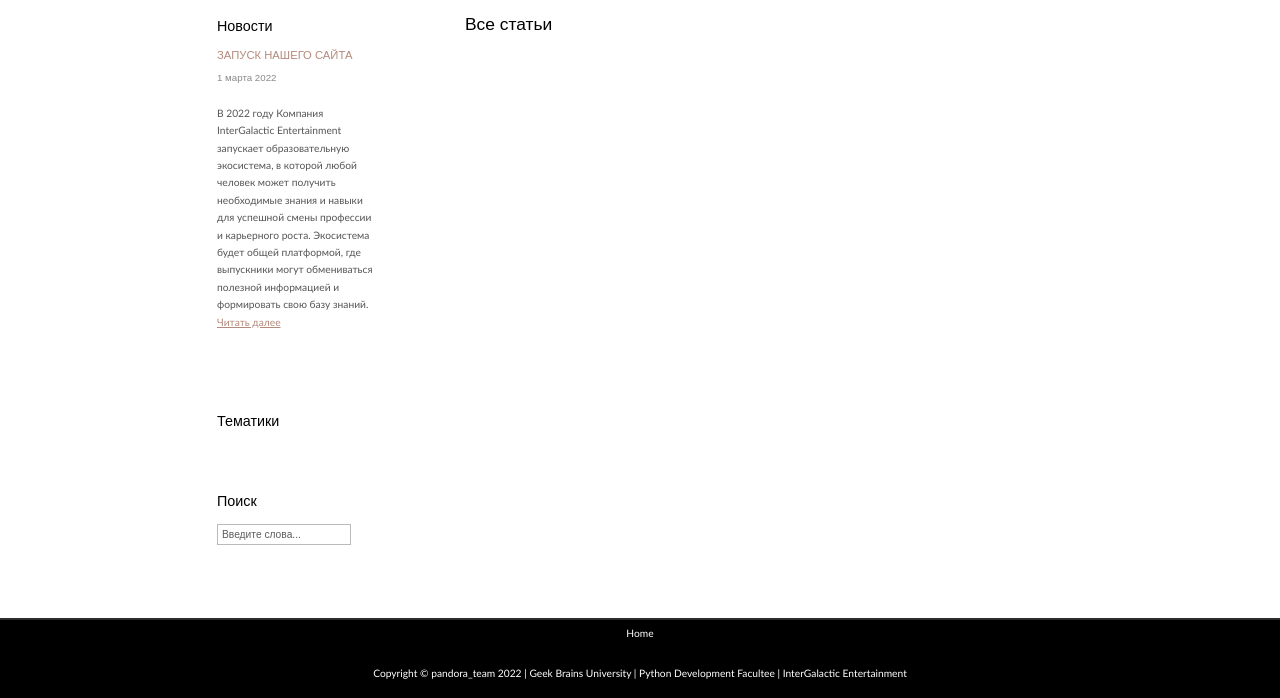
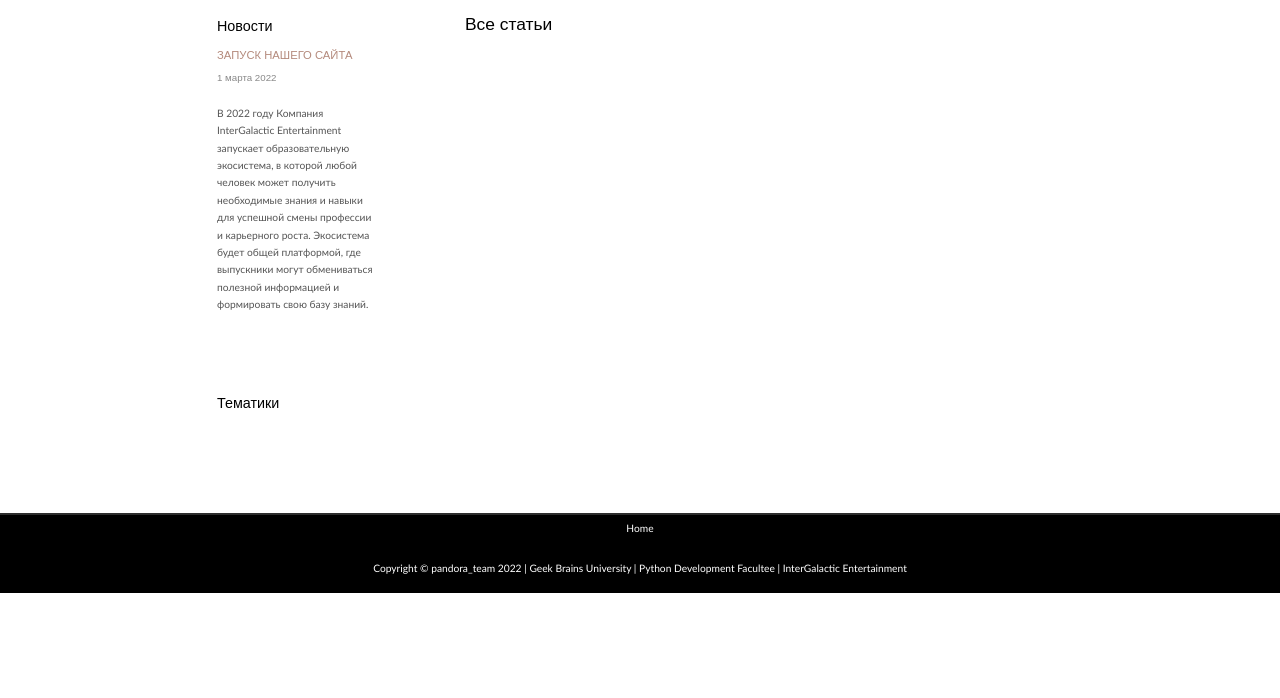
Before and after one commit to Zack8629/Pandora, a Django app: page / in a window 1280 px wide. Shown: the part 207-905 px from the top of the page. After the commit the page ends 800 px from the top, so only its background shows below. Run offline with Django 4.2, Linux system fonts and the light colour scheme; data that the repository does not hold is empty.

Commit message:
небольшие изменения в дизайн главной страницы

```diff
--- a/Pandora/articles/templates/inc-sidebar.html
+++ b/Pandora/articles/templates/inc-sidebar.html
@@ -9,7 +9,9 @@
             <p>В 2022 году Компания InterGalactic Entertainment запускает образовательную экосистема, в которой любой
               человек может получить необходимые знания и навыки для успешной смены профессии и карьерного роста.
               Экосистема будет общей платформой, где выпускники могут обмениваться полезной информацией и
-              формировать свою базу знаний. <br /><a href="#">Читать далее</a></p>
+              формировать свою базу знаний. <br />
+<!--                <a href="#">Читать далее</a>-->
+            </p>
           </div>
           <div class="sidebar_base"></div>
         </div>
@@ -27,19 +29,19 @@
           </div>
           <div class="sidebar_base"></div>
         </div>
-        <div class="sidebar">
-          <div class="sidebar_top"></div>
-          <div class="sidebar_item">
-            <h3>Поиск</h3>
-            <form method="post" action="#" id="search_form">
-              <p>
-                  <label>
-                      <input class="search" type="text" name="search_field" value="Введите слова..." />
-                  </label>
-                  <!--                <input name="search" type="image" style="border: 0; margin: 0 0 -9px 5px;" src="style/search.png" alt="Search" title="Search" />-->
-              </p>
-            </form>
-          </div>
-          <div class="sidebar_base"></div>
-        </div>
+<!--        <div class="sidebar">-->
+<!--          <div class="sidebar_top"></div>-->
+<!--          <div class="sidebar_item">-->
+<!--            <h3>Поиск</h3>-->
+<!--            <form method="post" action="#" id="search_form">-->
+<!--              <p>-->
+<!--                  <label>-->
+<!--                      <input class="search" type="text" name="search_field" value="Введите слова..." />-->
+<!--                  </label>-->
+<!--                  &lt;!&ndash;                <input name="search" type="image" style="border: 0; margin: 0 0 -9px 5px;" src="style/search.png" alt="Search" title="Search" />&ndash;&gt;-->
+<!--              </p>-->
+<!--            </form>-->
+<!--          </div>-->
+<!--          <div class="sidebar_base"></div>-->
+<!--        </div>-->
       </div>
```
Also changed, not shown: Pandora/account/migrations/0001_initial.py, Pandora/articles/migrations/0001_initial.py.
